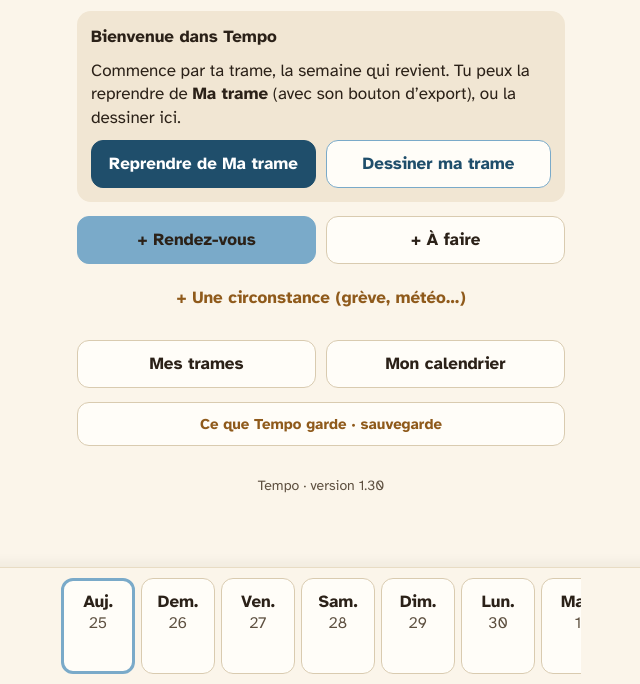
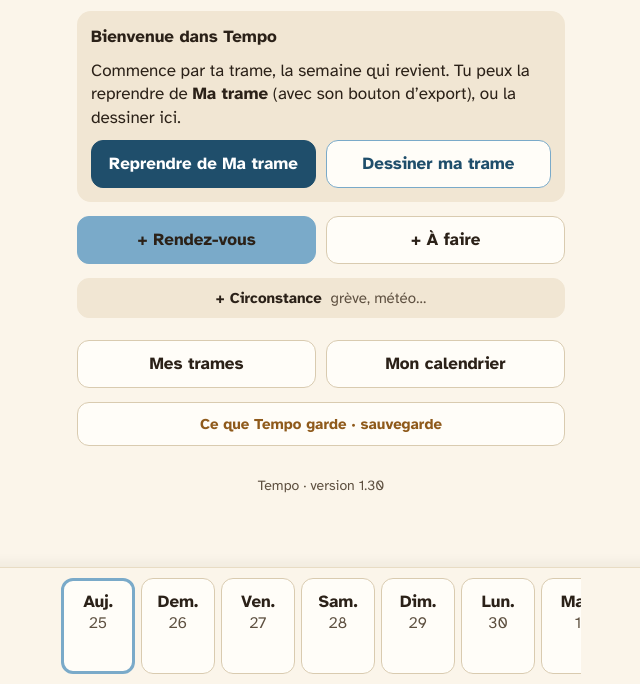
Before and after one commit to azertida/tempo, a plain HTML site: page index.html in a window 1280 px wide. Shown: the part 116-800 px from the top of the page, without its empty margins (319-959 px from the left). Drawn offline with Linux system fonts and the light colour scheme.

Commit message:
Circonstance : bouton sable discret au lieu du lien (en attente de validation)
Co-Authored-By: Claude Opus 5.5 <noreply@anthropic.com>
Claude-Session: https://claude.ai/code/session_018CDxHGcFzRLBjeMf6M1aaF

```diff
--- a/index.html
+++ b/index.html
@@ -61,6 +61,8 @@
   .btn.petit { min-height: 40px; font-size: 15px; padding: 0 12px; }
   .btn.danger { color: var(--rouge); border-color: var(--bord-fort); }
   .btn:disabled { opacity: 0.5; }
+  .btn.circ-btn { background: var(--sable); border-color: var(--sable); color: var(--encre); font-weight: 600; }
+  .btn.circ-btn span { color: var(--doux); font-weight: 400; margin-left: 4px; }
   .rangee { display: flex; gap: 10px; flex-wrap: wrap; }
   .rangee .btn { flex: 1 1 140px; }
 
@@ -485,7 +487,7 @@
 
     const e = edition?.type === 'rdv' ? edition : null;
     const formRdv = ec ? formCirc : et ? formTache : !e ? `<div class="rangee"><button class="btn clair" id="nouveauRdv">+ Rendez-vous</button><button class="btn discret" id="nouvelleTache">+ À faire</button></div>
-        <button class="lien" id="nouvelleCirc" style="align-self:center">+ Une circonstance (grève, météo…)</button>` : `<div class="formulaire" id="formRdv">
+        <button class="btn petit circ-btn" id="nouvelleCirc">+ Circonstance <span>grève, météo…</span></button>` : `<div class="formulaire" id="formRdv">
         <strong>${e.id ? 'Modifier le rendez-vous' : 'Nouveau rendez-vous'}</strong>
         <label class="champ">Quoi <input type="text" id="titreRdv" maxlength="60" value="${esc(e.titre || '')}" placeholder="Dentiste, café avec Marie…"></label>
         <label class="champ">Date ${boite('dateRdv', 'date', e.date)}</label>
```
